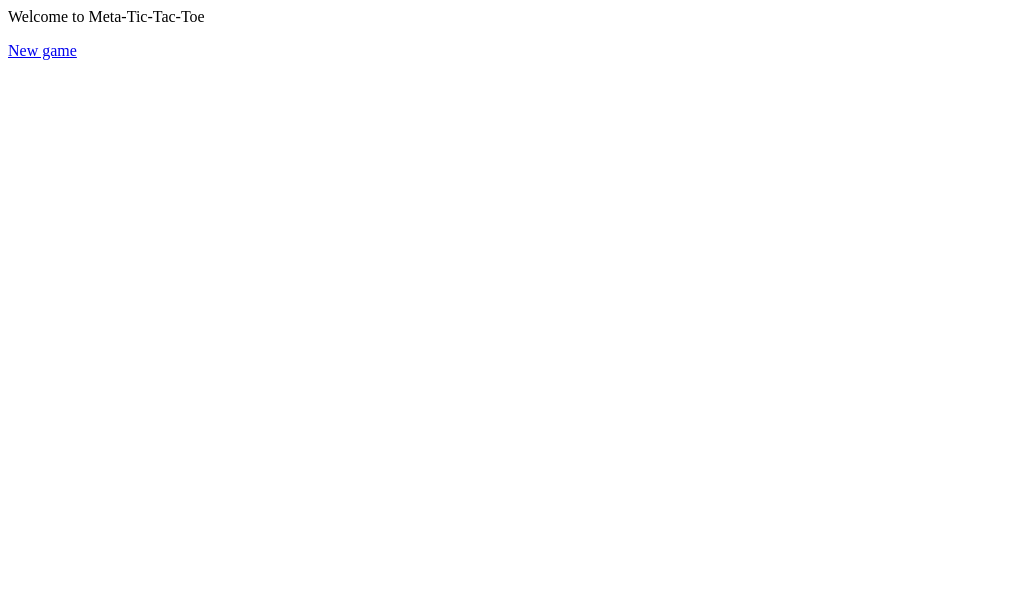
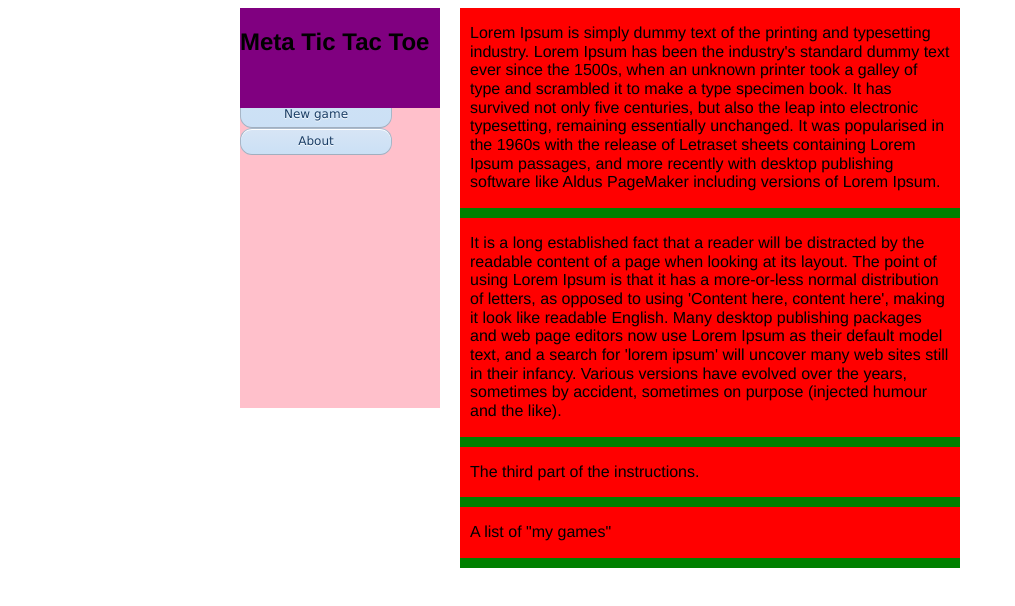
Before and after one commit to vbrown608/metaTicTacToe, a plain HTML site: page src/index.html in a window 1280 px wide. Shown: the whole page, without its empty margins (0-1015 px from the left). Drawn offline with Linux system fonts and the light colour scheme.

Commit message:
Created basic layout of index.html

```diff
--- a/src/css/styles.css
+++ b/src/css/styles.css
@@ -1,12 +1,100 @@
 body {
   font-family: 'Helvetica';
 }
+
+#wrapper {
+	width: 800px;
+	float: center;
+	/* TOP RIGHT BOTTOM LEFT */
+	margin: 0 auto 0 auto;
+	position: relative;
+}
+
+header {
+	float: left;
+	width: 200px;
+	height: 100px;
+	background-color:purple;
+}
+
+nav {
+	float: left;
+	width: 200px;
+	height: 400px;
+	background-color:pink;
+}
+article {
+	float: left;
+	width: 500px;
+	margin: 0 0 0 20px;
+	background-color:green;
+}
+article section {
+	float: left;
+	width: 480px;
+	margin: 0 0 10px 0;
+	padding: 0 10px 0 10px;
+	background-color:red;
+}
+
+p {
+	line-height: 14pt;
+
+}
+
+.button {
+  background-color: #d7e5f5;
+  background-image: -webkit-gradient(linear, left top, left bottom, color-stop(0%, #d7e5f5), color-stop(100%, #cbe0f5));
+  background-image: -webkit-linear-gradient(top, #d7e5f5, #cbe0f5);
+  background-image: -moz-linear-gradient(top, #d7e5f5, #cbe0f5);
+  background-image: -ms-linear-gradient(top, #d7e5f5, #cbe0f5);
+  background-image: -o-linear-gradient(top, #d7e5f5, #cbe0f5);
+  background-image: linear-gradient(top, #d7e5f5, #cbe0f5);
+  border-top: 1px solid #abbbcc;
+  border-left: 1px solid #a7b6c7;
+  border-bottom: 1px solid #a1afbf;
+  border-right: 1px solid #a7b6c7;
+  border-radius: 12px;
+  -webkit-box-shadow: inset 0 1px 0 0 white;
+  box-shadow: inset 0 1px 0 0 white;
+  color: #1a3e66;
+  font: normal 12px/1 "Lucida Grande", "Lucida Sans Unicode", "Lucida Sans", Geneva, Verdana, sans-serif;
+  padding: 6px 0 7px 0;
+  text-align: center;
+  text-shadow: 0 1px 1px #fff;
+  width: 150px; }
+
+ .button:hover {
+   background-color: #ccd9e8;
+   background-image: -webkit-gradient(linear, left top, left bottom, color-stop(0%, #ccd9e8), color-stop(100%, #c1d4e8));
+   background-image: -webkit-linear-gradient(top, #ccd9e8, #c1d4e8);
+   background-image: -moz-linear-gradient(top, #ccd9e8, #c1d4e8);
+   background-image: -ms-linear-gradient(top, #ccd9e8, #c1d4e8);
+   background-image: -o-linear-gradient(top, #ccd9e8, #c1d4e8);
+   background-image: linear-gradient(top, #ccd9e8, #c1d4e8);
+   border-top: 1px solid #a1afbf;
+   border-left: 1px solid #9caaba;
+   border-bottom: 1px solid #96a3b3;
+   border-right: 1px solid #9caaba;
+   -webkit-box-shadow: inset 0 1px 0 0 #f2f2f2;
+   box-shadow: inset 0 1px 0 0 #f2f2f2;
+   color: #163659;
+   cursor: pointer; }
+
+ button:active {
+   border: 1px solid #8c98a7;
+   -webkit-box-shadow: inset 0 0 4px 2px #abbccf, 0 0 1px 0 #eeeeee;
+   box-shadow: inset 0 0 4px 2px #abbccf, 0 0 1px 0 #eeeeee; }
+
+a { color: inherit ;
+	text-decoration: none;}
 
 #display-area {
   text-align: center;
 }
 
 #this-game {
+  font-family: 'Anaheim', sans-serif;
   font-size: 9pt;
 }
 
--- a/src/index.html
+++ b/src/index.html
@@ -1,2 +1,34 @@
-<p> Welcome to Meta-Tic-Tac-Toe</p>
-<p><a href = "/new">New game</a></p>
+<!DOCTYPE html>
+<html lang = "en">
+<head>
+	<title = "Meta Tic Tac Toe"></title>
+	<link rel="stylesheet" type="text/css" href="css/styles.css" />
+	<meta charset = "utf-8" />
+</head>
+<body>
+	<div id = wrapper>
+		<nav>
+			<header><h1>Meta Tic Tac Toe</h1></header>
+			<div class = button><a href = "/new">New game</a></div>
+			<div class = button><a href = "/about">About</a></div>
+		</nav>
+		<article>
+			<section>
+				<p>Lorem Ipsum is simply dummy text of the printing and typesetting industry. Lorem Ipsum has been the industry's standard dummy text ever since the 1500s, when an unknown printer took a galley of type and scrambled it to make a type specimen book. It has survived not only five centuries, but also the leap into electronic typesetting, remaining essentially unchanged. It was popularised in the 1960s with the release of Letraset sheets containing Lorem Ipsum passages, and more recently with desktop publishing software like Aldus PageMaker including versions of Lorem Ipsum.</p>
+			</section>
+
+			<section>
+				<p>It is a long established fact that a reader will be distracted by the readable content of a page when looking at its layout. The point of using Lorem Ipsum is that it has a more-or-less normal distribution of letters, as opposed to using 'Content here, content here', making it look like readable English. Many desktop publishing packages and web page editors now use Lorem Ipsum as their default model text, and a search for 'lorem ipsum' will uncover many web sites still in their infancy. Various versions have evolved over the years, sometimes by accident, sometimes on purpose (injected humour and the like).</p>
+			</section>
+
+			<section>
+				<p>The third part of the instructions.</p>
+			</section>
+
+			<section>
+				<p>A list of "my games"</p>
+			</section>
+		</article>
+	</div>
+</body>
+</html>
```
Also changed, not shown: 1 other file.
